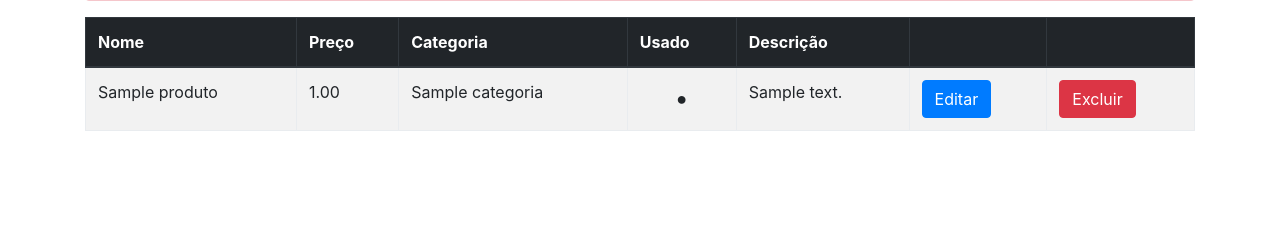
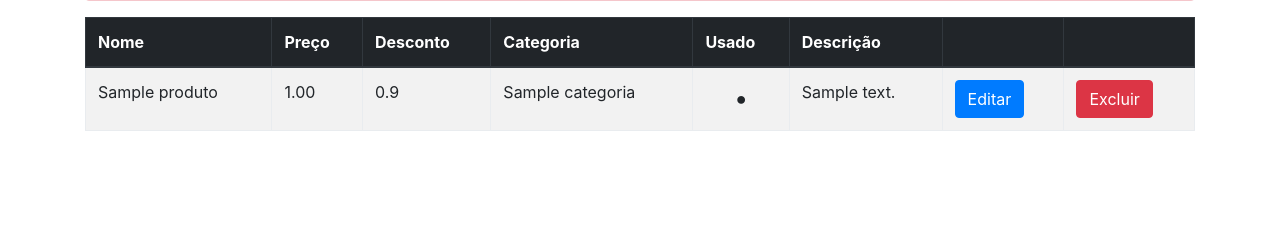
Before and after one commit to leovesoliveira/exercicio-alura-loja, a PHP site: page /produto-lista.php in a window 1280 px wide. Shown: the part 124-356 px from the top of the page. Run offline with PHP 8.4, Linux system fonts and the light colour scheme; the visitor is signed in with stand-in values (Sample User, id 1); tables that the repository leaves empty hold one stand-in row (values such as "Sample post").

Commit message:
adicionado método precoDesconto

```diff
--- a/class/Produto.php
+++ b/class/Produto.php
@@ -5,4 +5,8 @@ class Produto {
     public $descricao;
     public $categoria;
     public $usado;
+
+    public function precoDesconto($valor = 0.1) {
+        return $this->preco -= $this->preco * $valor;
+    }
 }
--- a/produto-lista.php
+++ b/produto-lista.php
@@ -13,6 +13,7 @@ $produtos = listaProdutos($conexao);
         <tr>
             <th scope="col">Nome</th>
             <th scope="col">Preço</th>
+            <th scope="col">Desconto</th>
             <th scope="col">Categoria</th>
             <th scope="col">Usado</th>
             <th scope="col">Descrição</th>
@@ -27,6 +28,7 @@ $produtos = listaProdutos($conexao);
         <tr>
             <td><?= $produto->nome ?></td>
             <td><?= $produto->preco ?></td>
+            <td><?= $produto->precoDesconto() ?></td>
             <td><?= $produto->categoria->nome ?></td>
             <td style="font-size: 25px; font-weight: bold; text-align:center;"><?= $produto->usado ? "•" : "" ?></td>
             <td><?= substr($produto->descricao, 0, 30) ?></td>
```
